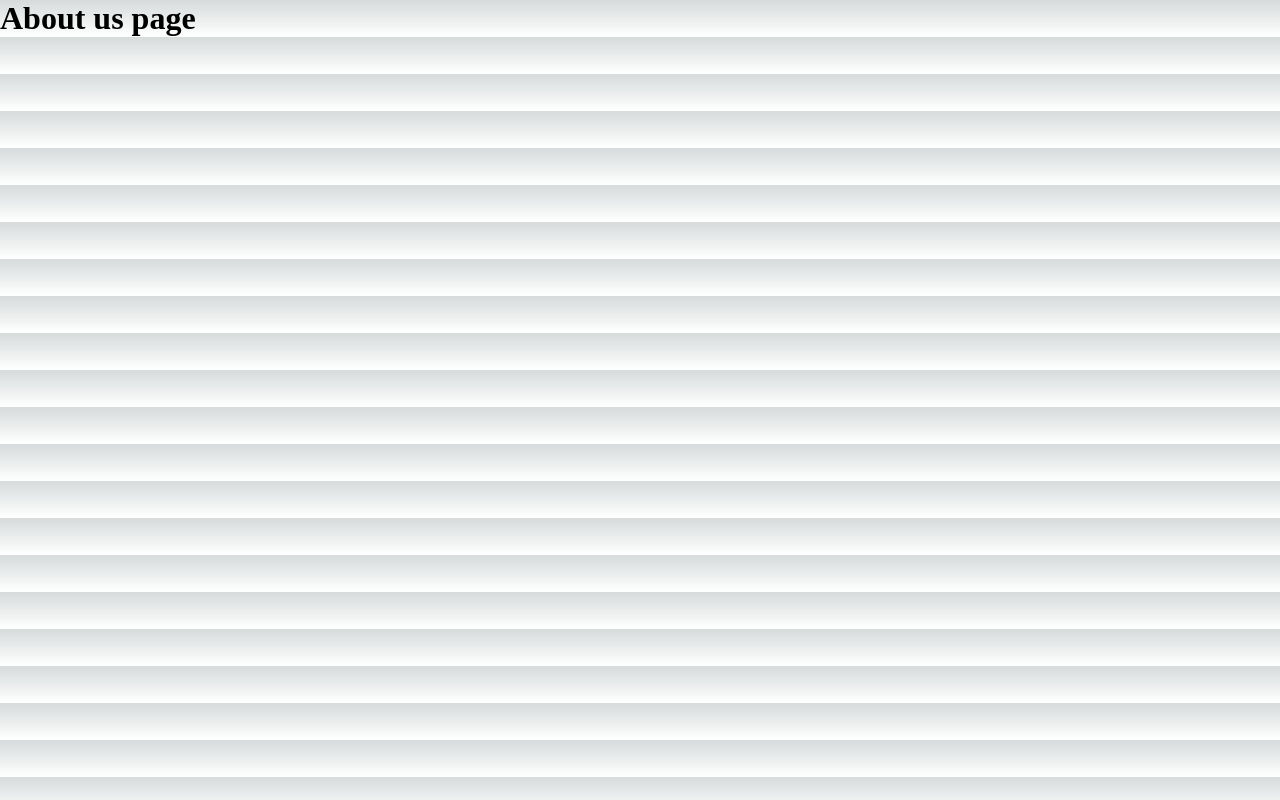
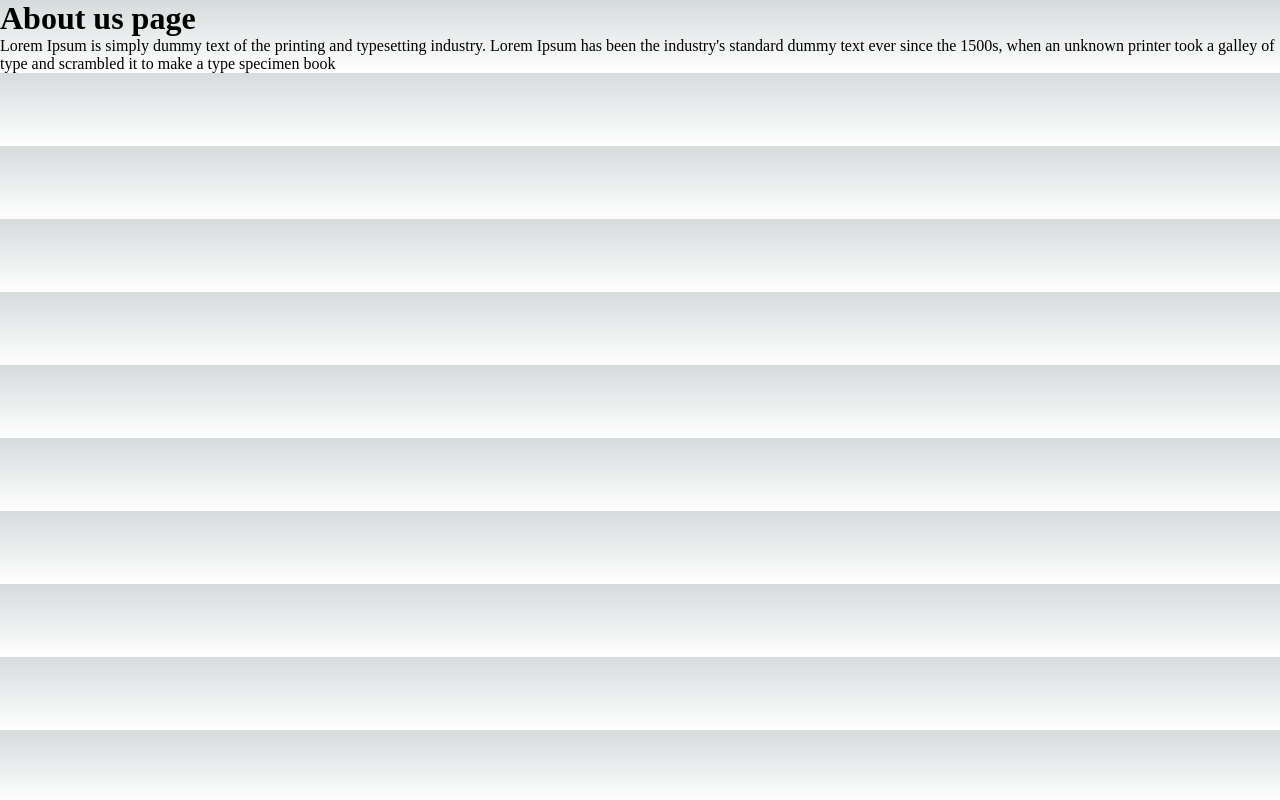
Before and after one commit to lennyAiko/Event-App-Manager, a Next.js app: page /about-us in a window 1280 px wide. Built offline with nearby package versions, Linux system fonts and the light colour scheme.

Commit message:
about page setup

```diff
--- a/pages/about-us.js
+++ b/pages/about-us.js
@@ -1,6 +1,12 @@
 const Page = () => {
   return (
-    <h1>About us page</h1>
+    <div>
+      <h1>About us page</h1>
+      <p>
+        {' '}
+        Lorem Ipsum is simply dummy text of the printing and typesetting industry. Lorem Ipsum has been the industry's standard dummy text ever since the 1500s, when an unknown printer took a galley of type and scrambled it to make a type specimen book
+      </p>
+    </div>
   )
 }
 
```
